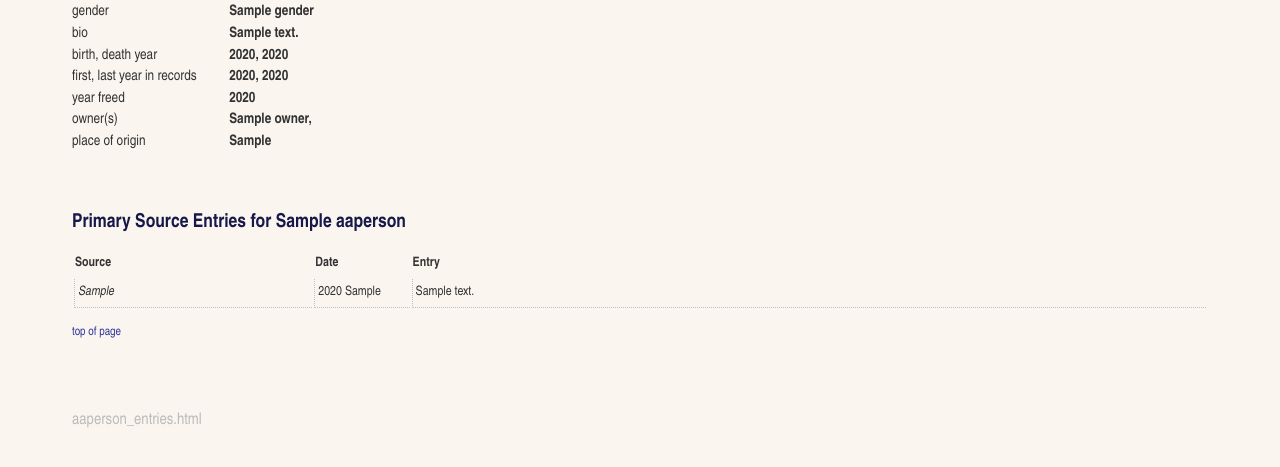
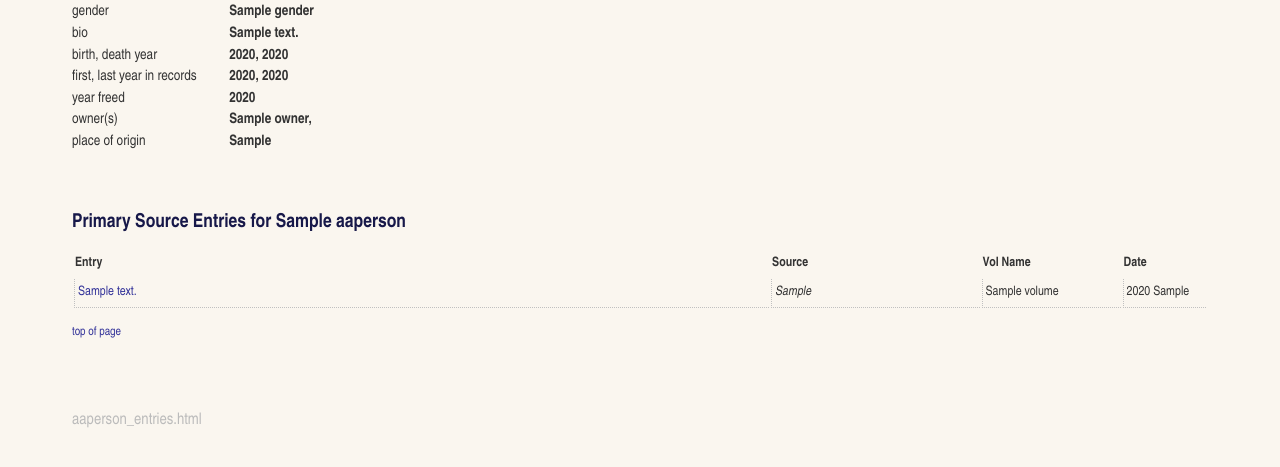
Before and after one commit to DigitalGizmo/aane_project, a Django app: template aane/templates/people/aaperson_entries.html in a window 1280 px wide. Shown: the part 253-720 px from the top of the page. Run offline with Django 3.2, Linux system fonts and the light colour scheme; the template is opened without the code that fills it: most values are stand-ins (such as "Sample title", 1, 10 or a date in 2020).

Commit message:
add links, sort to entries by person

```diff
--- a/aane/sources/models.py
+++ b/aane/sources/models.py
@@ -189,7 +189,8 @@ class SourceEntry(models.Model):
         help_text='Image Status')
 
     class Meta:
-        ordering = ['low_year', 'low_month', 'low_day']
+        ordering = ['primary_source', 'volume', 'low_year',
+        'low_month', 'low_day']
 
     @property
     def aa_person(self):
--- a/aane/templates/people/aaperson_entries.html
+++ b/aane/templates/people/aaperson_entries.html
@@ -39,18 +39,31 @@
 	</dl>
 	<br clear="left" />
 	<h2>Primary Source Entries for {{ aaperson.name|safe }}</h2>
+
+
+	{% comment %} {% for source in aaperson.person_entries %}
+		list of sources
+	{% endfor %} {% endcomment %}
+
+
 	<table>
 		<tr>
-			<th>Source</th><th>Date</th><th>Entry</th>
+			<th>Entry</th>
+			<th>Source</th>
+			<th>Vol Name</th>
+			<th>Date</th>
 		</tr>
 		{% for entry in aaperson.person_entries %}
 		<tr>
+			<td class="xlrg">
+				<a href="/sources/entry/{{entry.id}}/">{{ entry.entry_text|safe }}</a>
+			</td>
 			<td class="medlrg"><em>{{ entry.primary_source }}</em></td>
+			<td class="medplus">{{ entry.volume.title }}</td>
 			<td class="med">{% firstof entry.low_year "--" %}
 			{% if entry.low_month %} {{ entry.get_low_month_display }}{% endif %}
 			{% if entry.low_day %} {{ entry.low_day }}{% endif %}
 			</td>
-			<td class="xlrg">{{ entry.entry_text|safe }}</td>
 		</tr>
 		{% endfor %}
 	</table>
--- a/aane/templates/sources/source_detail.html
+++ b/aane/templates/sources/source_detail.html
@@ -50,9 +50,7 @@
 			{% if entry.low_month %} {{ entry.get_low_month_display }}{% endif %}
 			{% if entry.low_day %} {{ entry.low_day }}{% endif %}
 			</td>
-			<td class="medplus">
-				{{ entry.volume.title }}
-			</td>
+			<td class="medplus">{{ entry.volume.title }}</td>
 			<td class="sm">
 				{{ entry.pvma_call_num }}
 			</td>
```
